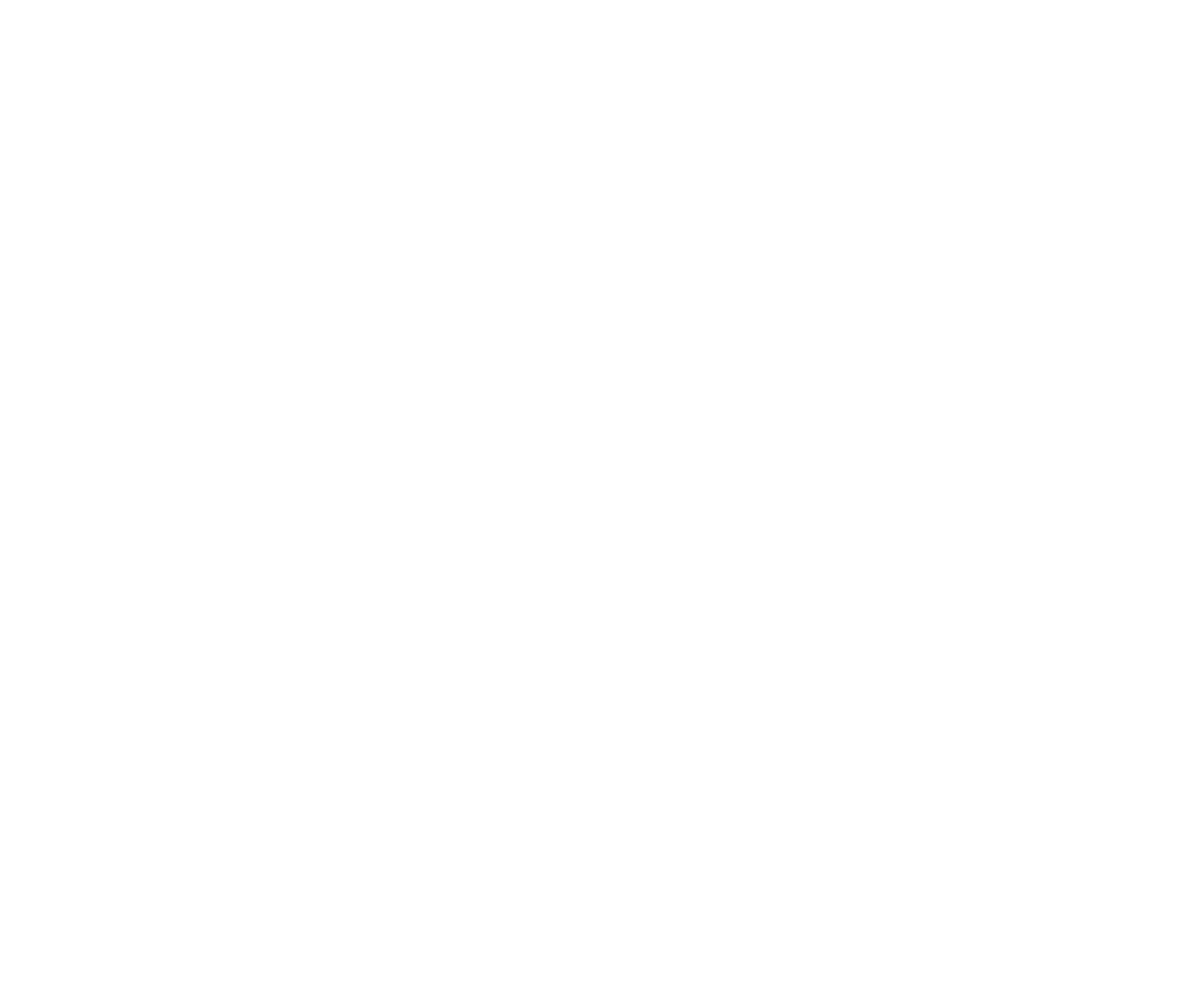
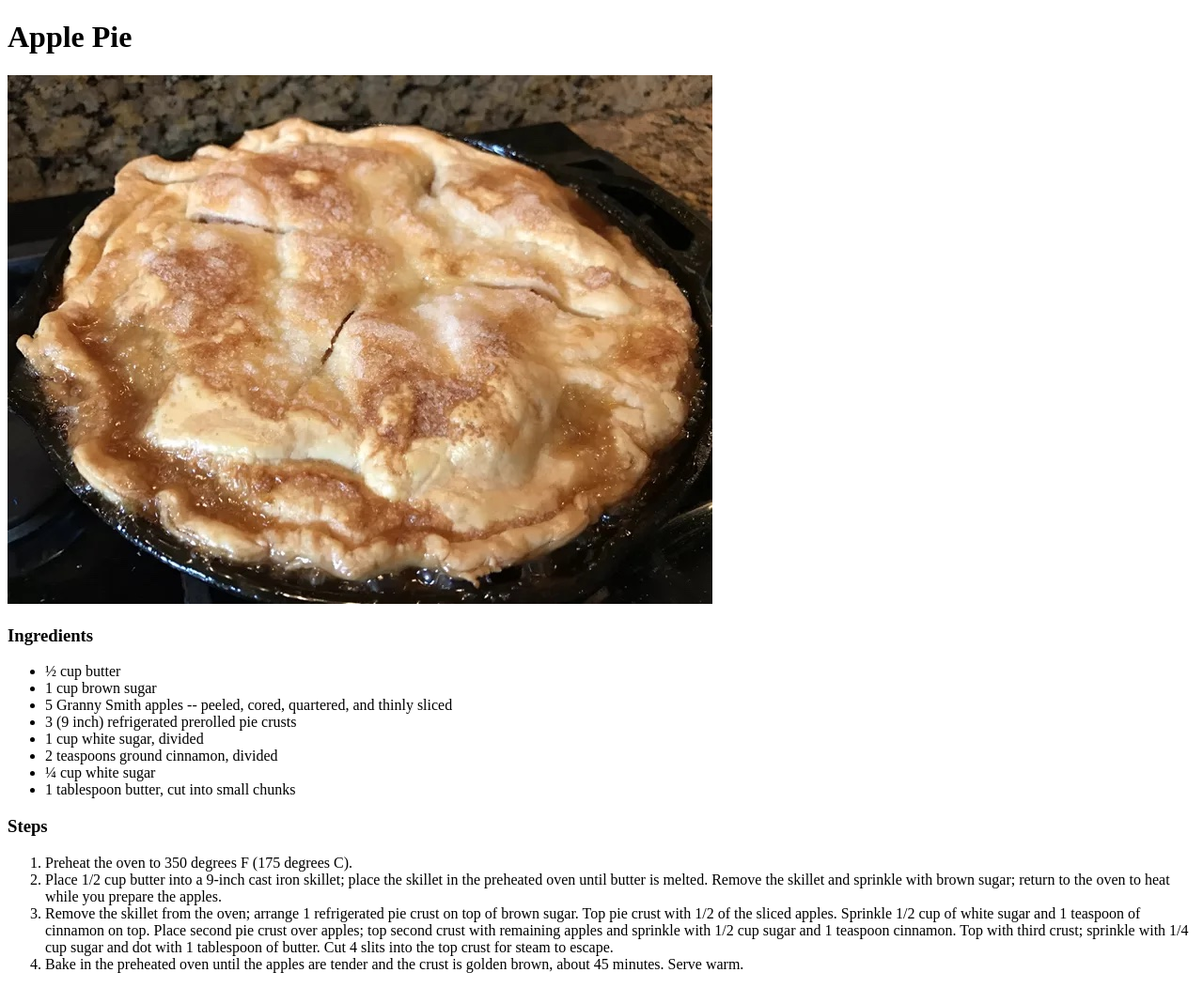
Before and after one commit to cmtayl0r/git-recipes, a plain HTML site: page recipes/apple-pie.html in a window 1280 px wide. Shown: the whole page at 94% size. Before the commit the page ends 800 px from the top, so only its background shows below. Drawn offline with Linux system fonts and the light colour scheme.

Commit message:
images for  firecracker and apple pie files

```diff
--- a/recipes/apple-pie.html
+++ b/recipes/apple-pie.html
@@ -0,0 +1,51 @@
+<!DOCTYPE html>
+<html lang="en">
+    <head>
+        <meta charset="UTF-8" />
+        <meta http-equiv="X-UA-Compatible" content="IE=edge" />
+        <meta name="viewport" content="width=device-width, initial-scale=1.0" />
+        <title>Apple Pie</title>
+    </head>
+    <body>
+        <h1>Apple Pie</h1>
+        <img src="../img/apple-pie.jpeg" alt="Apple Pie" />
+        <h3>Ingredients</h3>
+        <ul>
+            <li>½ cup butter</li>
+            <li>1 cup brown sugar</li>
+            <li>
+                5 Granny Smith apples -- peeled, cored, quartered, and thinly
+                sliced
+            </li>
+            <li>3 (9 inch) refrigerated prerolled pie crusts</li>
+            <li>1 cup white sugar, divided</li>
+            <li>2 teaspoons ground cinnamon, divided</li>
+            <li>¼ cup white sugar</li>
+            <li>1 tablespoon butter, cut into small chunks</li>
+        </ul>
+        <h3>Steps</h3>
+        <ol>
+            <li>Preheat the oven to 350 degrees F (175 degrees C).</li>
+            <li>
+                Place 1/2 cup butter into a 9-inch cast iron skillet; place the
+                skillet in the preheated oven until butter is melted. Remove the
+                skillet and sprinkle with brown sugar; return to the oven to
+                heat while you prepare the apples.
+            </li>
+            <li>
+                Remove the skillet from the oven; arrange 1 refrigerated pie
+                crust on top of brown sugar. Top pie crust with 1/2 of the
+                sliced apples. Sprinkle 1/2 cup of white sugar and 1 teaspoon of
+                cinnamon on top. Place second pie crust over apples; top second
+                crust with remaining apples and sprinkle with 1/2 cup sugar and
+                1 teaspoon cinnamon. Top with third crust; sprinkle with 1/4 cup
+                sugar and dot with 1 tablespoon of butter. Cut 4 slits into the
+                top crust for steam to escape.
+            </li>
+            <li>
+                Bake in the preheated oven until the apples are tender and the
+                crust is golden brown, about 45 minutes. Serve warm.
+            </li>
+        </ol>
+    </body>
+</html>
```
Also changed, not shown: recipes/firecracker-shrimp.html (+1 -0 lines), img/apple-pie.jpeg (added).
